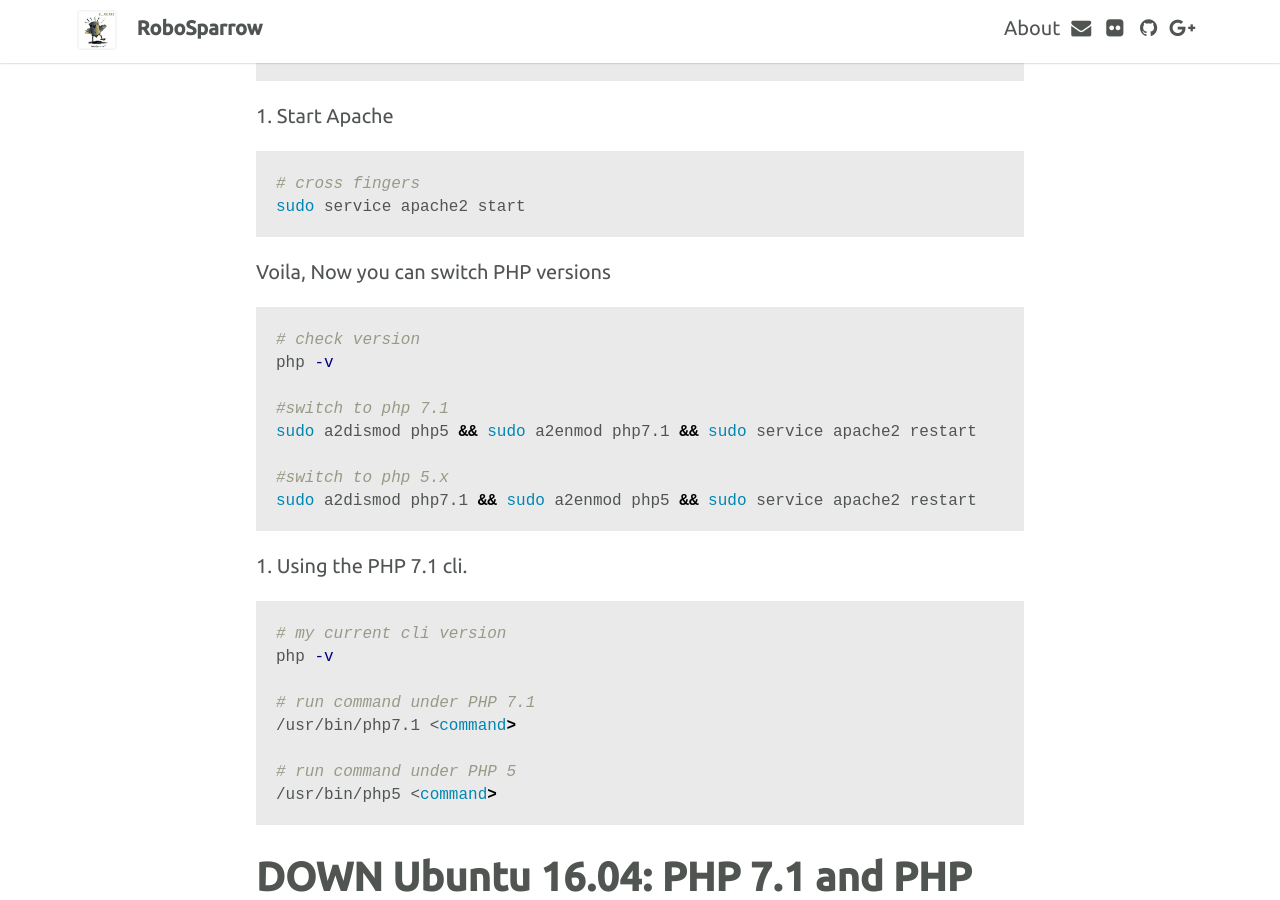
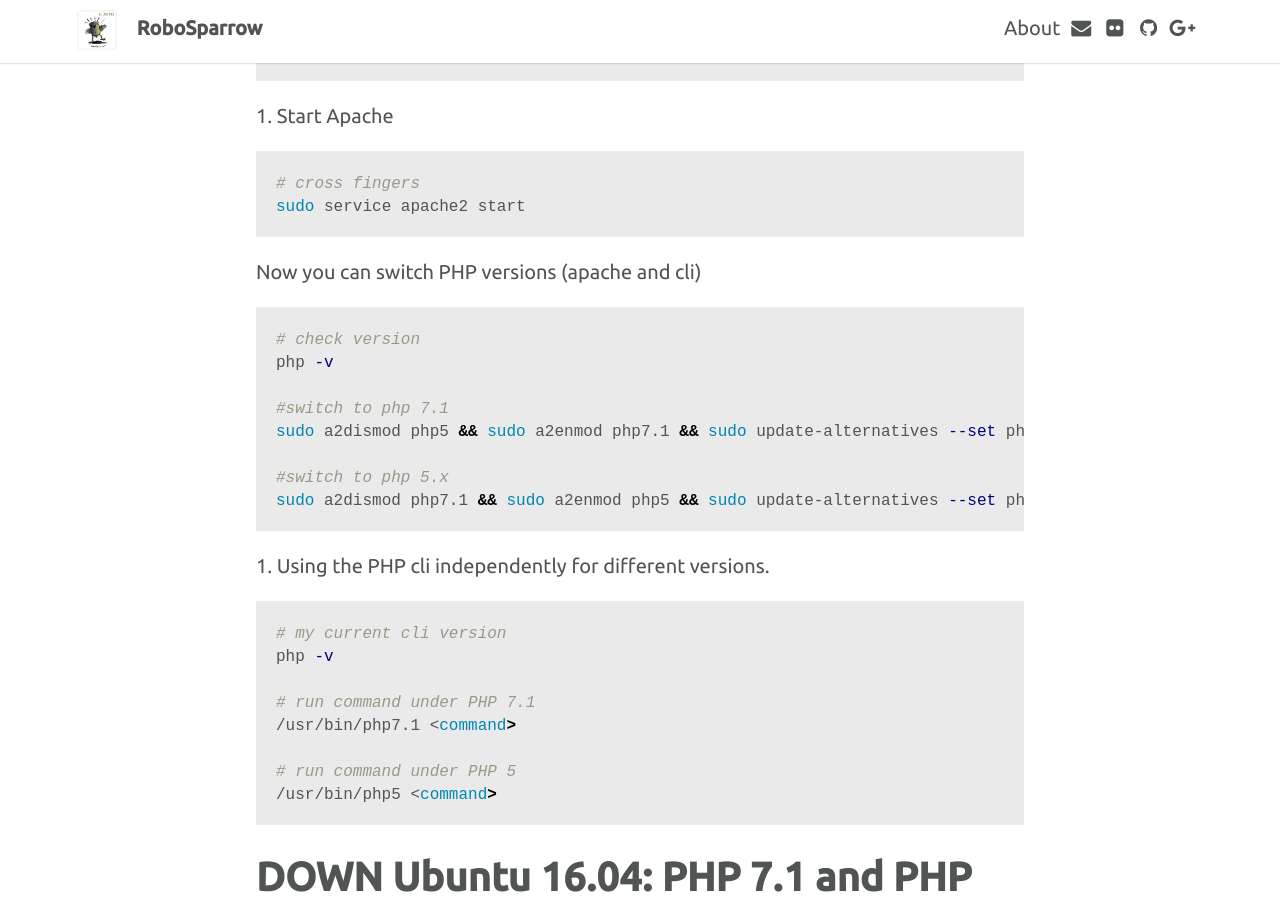
Before and after one commit to RoboSparrow/RoboSparrow.github.io, a Jekyll site: the page built from _posts/2016-12-09-php-7-on-ubuntu14.md, in a window 1280 px wide and 900 px high, scrolled down 1794 px. Built offline with Jekyll 4.4.1, drawn with Linux system fonts in a browser that asks for light colours; nearby versions of some CDN libraries; some of the changed text lies outside the part shown.

Commit message:
php-li switch added

````diff
--- a/_posts/2016-12-09-php-7-on-ubuntu14.md
+++ b/_posts/2016-12-09-php-7-on-ubuntu14.md
@@ -67,20 +67,20 @@
 sudo service apache2 start
 ```
 
-Voila, Now you can switch PHP versions
+Now you can switch PHP versions (apache and cli)
 
 ```bash
 # check version
 php -v
 
 #switch to php 7.1
-sudo a2dismod php5 && sudo a2enmod php7.1 && sudo service apache2 restart
+sudo a2dismod php5 && sudo a2enmod php7.1 && sudo update-alternatives --set php /usr/bin/php7.1 && sudo service apache2 restart
 
 #switch to php 5.x
-sudo a2dismod php7.1 && sudo a2enmod php5 && sudo service apache2 restart
+sudo a2dismod php7.1 && sudo a2enmod php5 && sudo update-alternatives --set php /usr/bin/php5.6 && sudo service apache2 restart
 ```
 
-5. Using the PHP 7.1 cli.
+5. Using the PHP cli independently for different versions.
 
 ```bash
 # my current cli version
@@ -124,19 +124,19 @@
 
 ```
 
-Now you can switch PHP versions
+Now you can switch PHP versions (apache and cli)
 
 ```bash
 # check version
 
 #switch to php 7.1
-sudo a2dismod php5.6 && sudo a2enmod php7.1 && sudo service apache2 restart
+sudo a2dismod php5.6 && sudo a2enmod php7.1 && sudo update-alternatives --set php /usr/bin/php7.1 && sudo service apache2 restart
 
 #switch to php 5.x
-sudo a2dismod php7.1 && sudo a2enmod php5.6 && sudo service apache2 restart
+sudo a2dismod php7.1 && sudo a2enmod php5.6 && sudo update-alternatives --set php /usr/bin/php5.6 && sudo service apache2 restart
 ```
 
-Using the PHP 5.6 cli.
+Using the PHP cli independently for different versions.
 
 ```bash
 # my current cli version
@@ -165,3 +165,4 @@
 * [Legacy Mongo driver](http://php.net/manual/en/book.mongo.php)
 * http://tecadmin.net/install-php5-on-ubuntu/
 * https://www.digitalocean.com/community/tutorials/how-to-upgrade-to-php-7-on-ubuntu-14-04
+* https://askubuntu.com/a/762161
````
Also changed, not shown: _posts/2016-02-20-php-7-on-ubuntu14.md (deleted, +0 -66 lines).
